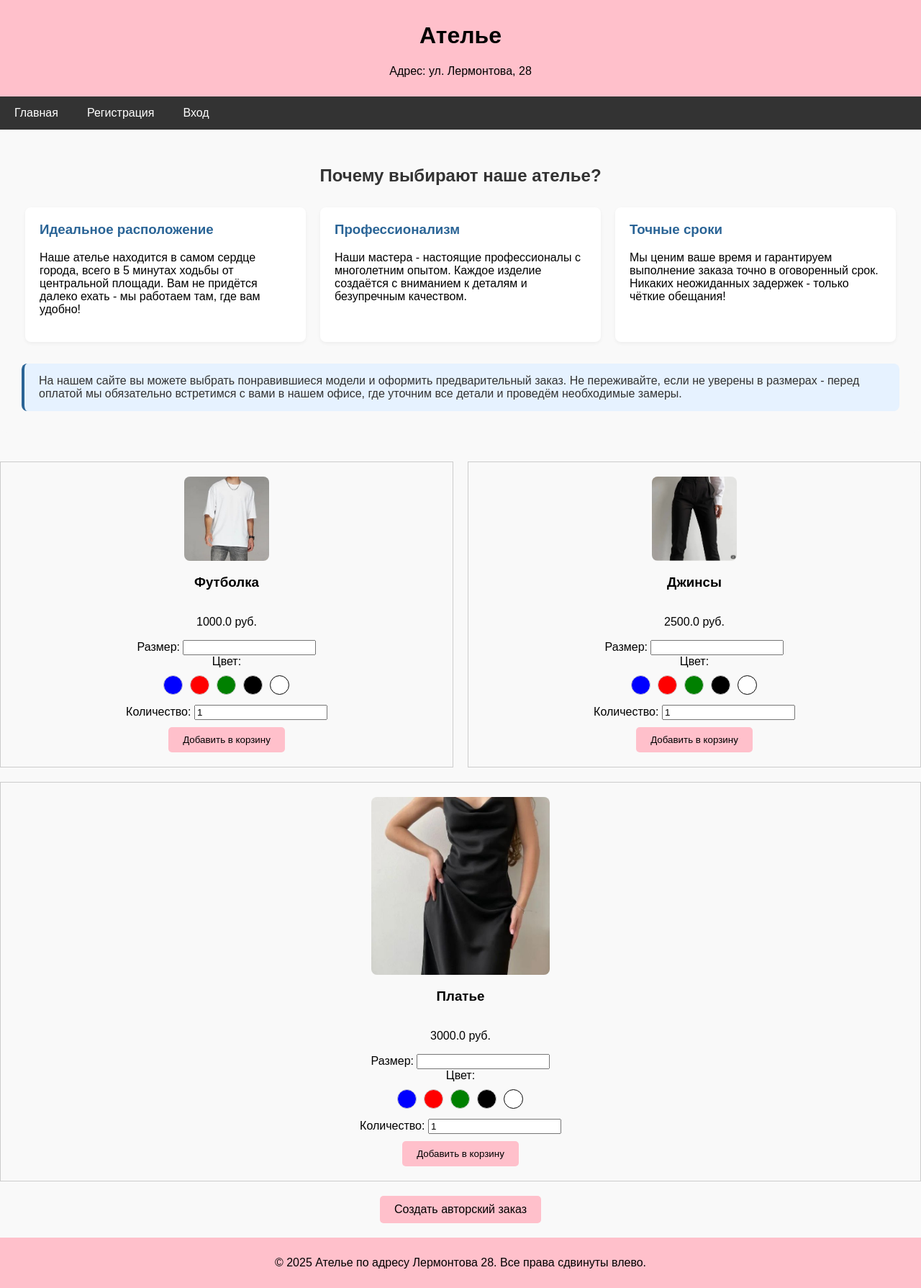
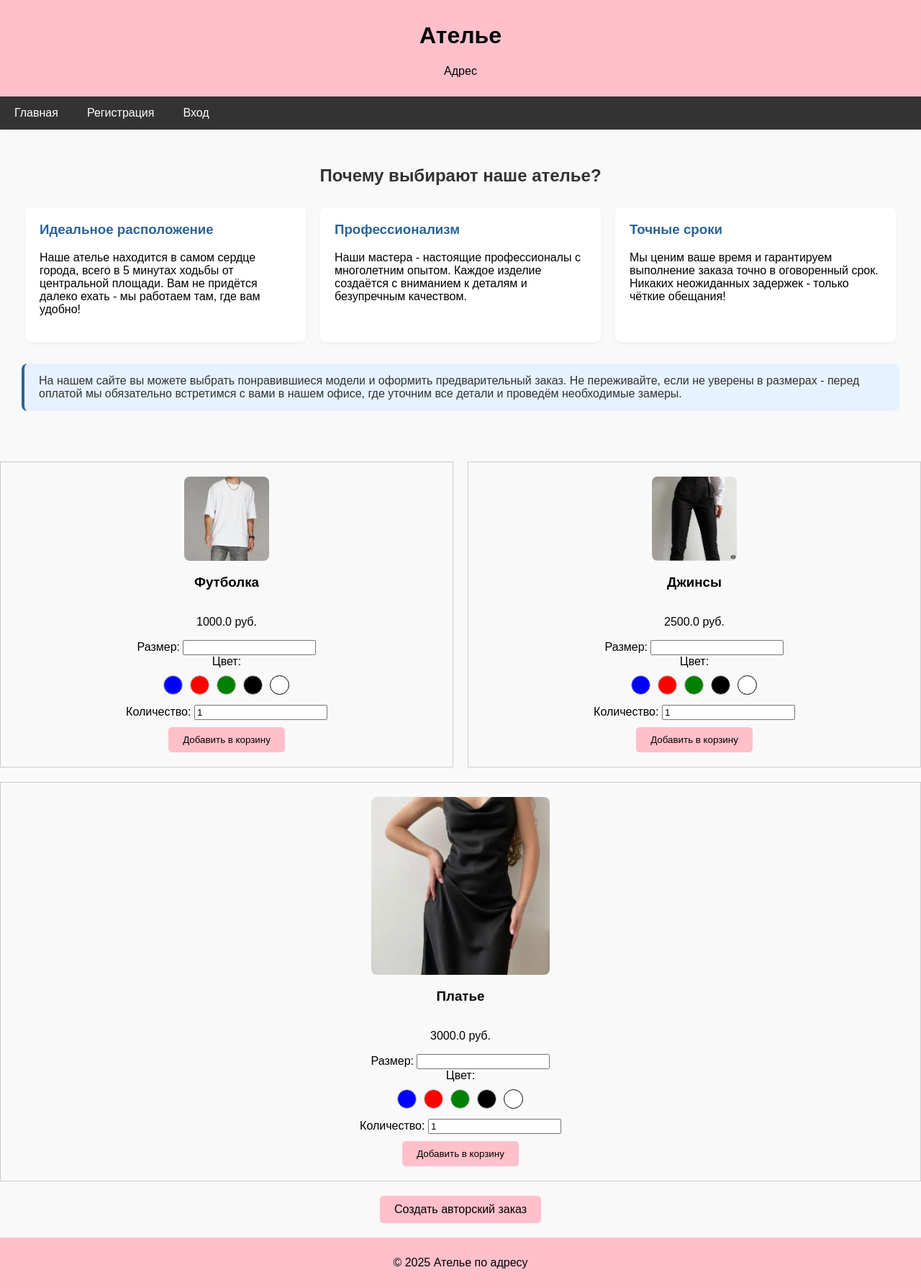
Before and after one commit to IsamuYosida/Atelie, a Flask app: page / in a window 1280 px wide. Shown: the whole page at 72% size. Run offline with Flask 3, Linux system fonts and the light colour scheme; data comes from the database, SQL or seed files in the repository; both versions use the stored data as it was before the commit.

Commit message:
Проект Ателье - сервис на Flaske поддерживающий создание аккаунтов, изменение базы данных. изменено

```diff
--- a/pythonProject/atelie/app.py
+++ b/pythonProject/atelie/app.py
@@ -15,7 +15,6 @@ login_manager.init_app(app)
 # Инициализация базы данных и миграций
 db.init_app(app)
 migrate.init_app(app, db)
-
 # Регистрация Blueprint
 app.register_blueprint(routes_bp)
 
--- a/pythonProject/atelie/templates/base.html
+++ b/pythonProject/atelie/templates/base.html
@@ -8,7 +8,7 @@
 <body>
     <header>
         <h1>{% block header %}Ателье{% endblock %}</h1>
-        <p>Адрес: ул. Лермонтова, 28</p>
+        <p>Адрес</p>
     </header>
 
     <nav>
@@ -34,7 +34,7 @@
     </section>
 
     <footer>
-        <p>&copy; 2025 Ателье по адресу Лермонтова 28. Все права сдвинуты влево.</p>
+        <p>&copy; 2025 Ателье по адресу </p>
     </footer>
 </body>
 </html>
--- a/pythonProject/atelie/templates/employee_dashboard.html
+++ b/pythonProject/atelie/templates/employee_dashboard.html
@@ -8,7 +8,7 @@
 <body>
     <header>
         <h1>Панель сотрудника</h1>
-        <p>Адрес: ул. Лермонтова, 28</p>
+        <p>Адрес:</p>
     </header>
 
     <nav>
@@ -77,7 +77,7 @@
     </section>
 
     <footer>
-        <p>&copy; 2025 Ателье по адресу Лермонтова 28. Все права сдвинуты влево. </p>
+        <p>&copy; 2025 Ателье по адресу </p>
     </footer>
 </body>
 </html>
```
Also changed, not shown: pythonProject/atelie/instance/atelier.db (deleted).
